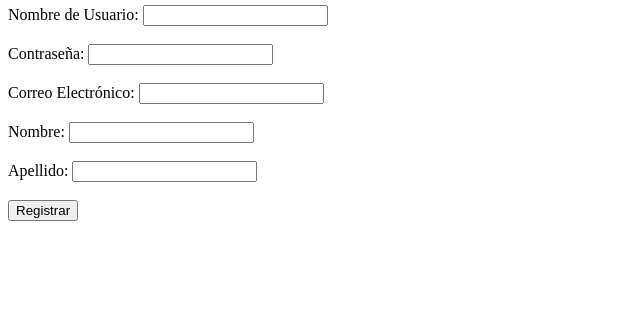
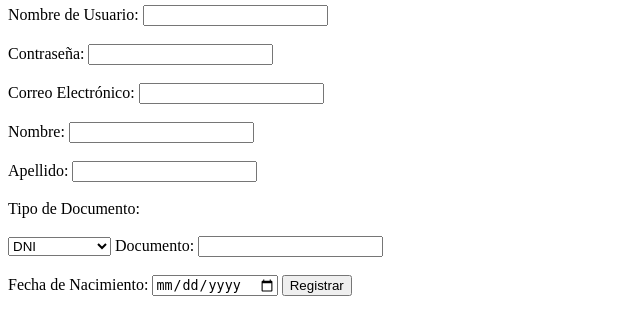
Before and after one commit to tomyasis/UTN, a Django app: page /signup/ in a window 1280 px wide. Shown: the part 132-467 px from the top of the page, without its empty margins (0-640 px from the left). Run offline with Django 4.2, Linux system fonts and the light colour scheme; data comes from the database, SQL or seed files in the repository; both versions use the stored data as it was after the commit.

Commit message:
cambios en el signup

```diff
--- a/UTN/models.py
+++ b/UTN/models.py
@@ -22,7 +22,7 @@ class Usuario(AbstractUser):
     tipodocumento = models.ForeignKey(Tipodocumento, on_delete=models.CASCADE, null=True)
     documento = models.CharField(max_length=20, null=True)
     fecha_nacimiento = models.DateField(null=True)
-    carrera = models.ManyToManyField(Carrera, null=True)
+    carrera = models.ManyToManyField(Carrera, null=True, default='')
 
 class Materia(models.Model):
     nombre = models.CharField(max_length=255)
@@ -38,6 +38,7 @@ class Curso(models.Model):
     nombreCurso = models.CharField(max_length=255)
     turno = models.ForeignKey(Turno, on_delete=models.CASCADE)
     nivel = models.IntegerField()
+    materia = models.ForeignKey(Materia, on_delete=models.CASCADE, default='')
     listaHorarios = models.CharField(max_length=255)
 
 class EstadoCurso(models.Model):
--- a/UTN/templates/inscribir.html
+++ b/UTN/templates/inscribir.html
@@ -9,7 +9,10 @@
             <form action="" method="post">
                 {% csrf_token %}
                 <label for="materia">Materia:</label>
-                <input type="text" id="materia" name="materia" value={{m}} readonly>
+                <label for="materia" id="materiad0">{{m}}</label><br>
+
+                <input type="hidden" name="materia_id" value="{{ m.id }}">
+                <input type="hidden" name="carrera_id" value="{{ c.id }}">
 
                 <input type="submit" value="Inscribirse">
             </form>
--- a/UTN/templates/signup.html
+++ b/UTN/templates/signup.html
@@ -27,6 +27,19 @@
         <label for="last_name">Apellido:</label>
         <input type="text" id="last_name" name="last_name" required><br><br>
 
+        <label for="tipodocumento">Tipo de Documento:</label><br><br>
+        <select name="tipodocumento" id="tipodocumentoid">
+            {% for tipo_documento in tipos_documento %}
+                <option value="{{ tipo_documento.id }}">{{ tipo_documento.nombre }}</option>
+            {% endfor %}
+        </select>
+
+        <label for="documento"> Documento:</label>
+        <input type="text" id="documento" name="documento" required><br><br>
+
+        <label for="fecha_nacimiento">Fecha de Nacimiento:</label>
+        <input type="date" id="fecha_nacimiento" name="fecha_nacimiento"></label>
+
         <input type="submit" value="Registrar">
     </form>
 
--- a/UTN/views.py
+++ b/UTN/views.py
@@ -35,7 +35,7 @@ def signup(request):
 
     if request.method == 'GET':
         tiposdocumento = Tipodocumento.objects.all()
-        return render(request, 'signup.html', { 'tipos_documentos' : tiposdocumento})
+        return render(request, 'signup.html', {'tipos_documento': tiposdocumento})
 
     elif request.method == 'POST':
         username = request.POST['username']
@@ -43,25 +43,32 @@ def signup(request):
         email = request.POST['email']
         first_name = request.POST['first_name']
         last_name = request.POST['last_name']
+        tipo_documento_id = request.POST['tipodocumento']
+        documento = request.POST['documento']
+        fecha_nacimiento = request.POST['fecha_nacimiento']
 
 
-        if User.objects.filter(username=username).exists():
+        if Usuario.objects.filter(username=username).exists():
             error_message = "El nombre de usuario ya está en uso."
 
-        elif User.objects.filter(email=email).exists():
+        elif Usuario.objects.filter(email=email).exists():
             error_message = "El correo electrónico ya está en uso."
 
-        elif User.objects.filter(password=password).exists():
+        elif Usuario.objects.filter(password=password).exists():
             error_message = "La contasenia ya esta en uso"
 
         else:
-            user = User.objects.create_user(
+            user = Usuario.objects.create_user(
                 username=username,
                 password=password,
                 email=email,
                 first_name=first_name,
                 last_name=last_name,
-                is_active = 'True'
+                is_active = 'True',
+                tipodocumento = Tipodocumento.objects.get(id = tipo_documento_id),
+                documento = documento,
+                fecha_nacimiento = fecha_nacimiento
+
             )
             return render(request, 'home.html')
 
@@ -83,14 +90,17 @@ def inscribir(request):
                                                     'carreras' : carreras})
     elif request.method == 'POST':
         # Obtener los datos del formulario
-        carrera = request.POST['carrera']
-        materia = request.POST['materia']
+        carrera_id = request.POST['carrera_id']
+        materia_id = request.POST['materia_id']
+
+        carrera = Carrera.objects.get(id=carrera_id)
+        materia = Materia.objects.get(id=materia_id)
 
         # Crear una nueva instancia de Inscripcion
         inscripcion = Inscripcion()
         inscripcion.usuario = request.user
-        inscripcion.carrera = carrera.id
-        inscripcion.curso = materia.id
+        inscripcion.carrera = carrera
+        #inscripcion.curso = materia
         inscripcion.save()
 
 def horario(request):
```
Also changed, not shown: UTN/migrations/0012_curso_materia.py (added), UTN/migrations/0013_alter_usuario_carrera.py (added), db.sqlite3 (added), 1 other file.
